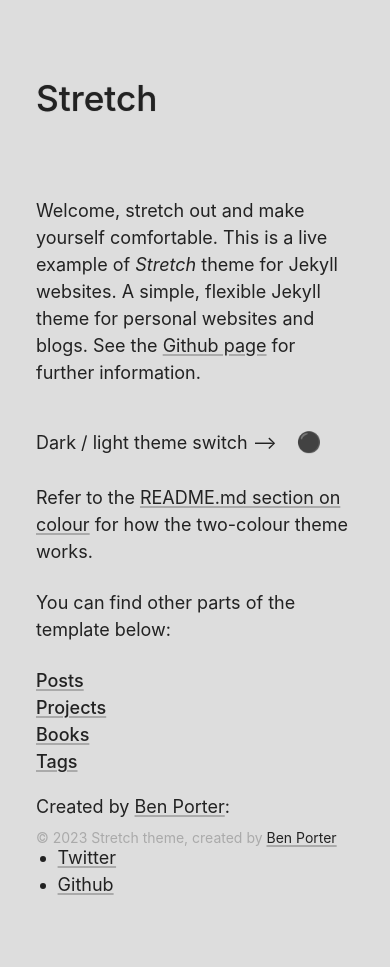
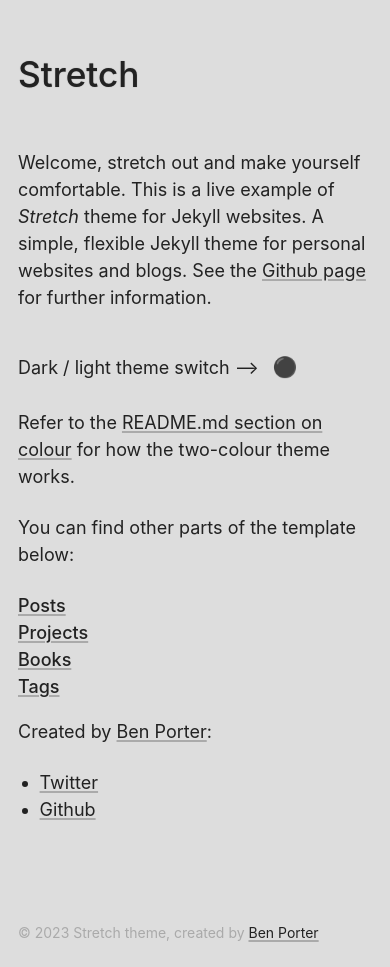
Before and after one commit to penborter/stretch, a Jekyll site: the page built from _pages/about.md, in a window 390 px wide. Built offline with Jekyll 4.4.1, drawn with Linux system fonts in a browser that asks for light colours; some web fonts are replaced; our own code applies the rules of GitHub Pages for plain Markdown files; before the commit the page ends 900 px from its top, so only the background shows below that.

Commit message:
Mobile formatting fixes

```diff
--- a/_layouts/page.html
+++ b/_layouts/page.html
@@ -2,6 +2,6 @@
 layout: default
 ---
 
-<article>
+<article class="no-nav">
 {{ content }}
 </article>
--- a/_sass/fonts.scss
+++ b/_sass/fonts.scss
@@ -42,7 +42,3 @@ p {
 .post-footer {
   font-size: 14px;
 }
-
-.post-nav {
-  font-weight: 600;
-}
--- a/_sass/layout.scss
+++ b/_sass/layout.scss
@@ -164,7 +164,7 @@ body {
 
 article {
   grid-column: 2;
-  padding-bottom: 5em;
+  padding-bottom: 7em;
 }
 
 nav {
@@ -246,9 +246,9 @@ nav {
 
 main {
   display: grid;
-  grid-template-columns: minmax(2em,1fr)
+  grid-template-columns: minmax(1em,1fr)
                          minmax(0, #{$content-width})
-                         minmax(2em,1fr);
+                         minmax(1em,1fr);
   min-height: 100vh;
   position: relative;
 }
@@ -312,6 +312,8 @@ blockquote {
   border-radius: 10px;
   line-height: 1em;
   font-size: 0.95em;
+
+  overflow-y: auto;
 }
 
 div.highlighter-rouge {
@@ -503,7 +505,7 @@ img {
   }
 
   main {
-    grid-template-rows: 70px 1fr;
+    grid-template-rows: 85px 1fr;
   }
 
   nav {
@@ -513,6 +515,8 @@ img {
     justify-self: left;
     top: 0;
     position: relative;
+
+    font-size: 16px;
 
     .nav-main {
       display: inline-flex;
@@ -524,11 +528,45 @@ img {
 
     button {
       margin-left: 0;
+      position: relative;
+      top: 0.1em;
     }
+  }
+
+  h1 {
+    margin: 3rem 0;
+  }
+
+  h2, h3 {
+    font-weight: 600;
+  }
+
+  h2 {
+    font-size: 1.2em;
+  }
+
+  h3 {
+    font-size: 1em;
+  }
+
+  .no-nav {
+    grid-row: 1/3;
   }
 
   ul, ol {
     padding-left: 1.2em;
+  }
+
+  .list-cat-container, .flexbox {
+    padding-left: 0;
+  }
+
+  footer {
+    margin: 0;
+  }
+
+  .post-nav {
+    font-size: 16px;
   }
 
   .list-cat {
@@ -549,6 +587,7 @@ img {
     display: none;
   }
 
+
   .pic-wide {
     width: auto;
   }
@@ -560,7 +599,7 @@ button {
   padding: 0.5em;
   border-radius: 50px;
   border: none;
-  margin-left: 0.6em;
+  margin-left: 0.15em;
   margin-top: 1em;
   cursor: pointer;
   background: none;
```
